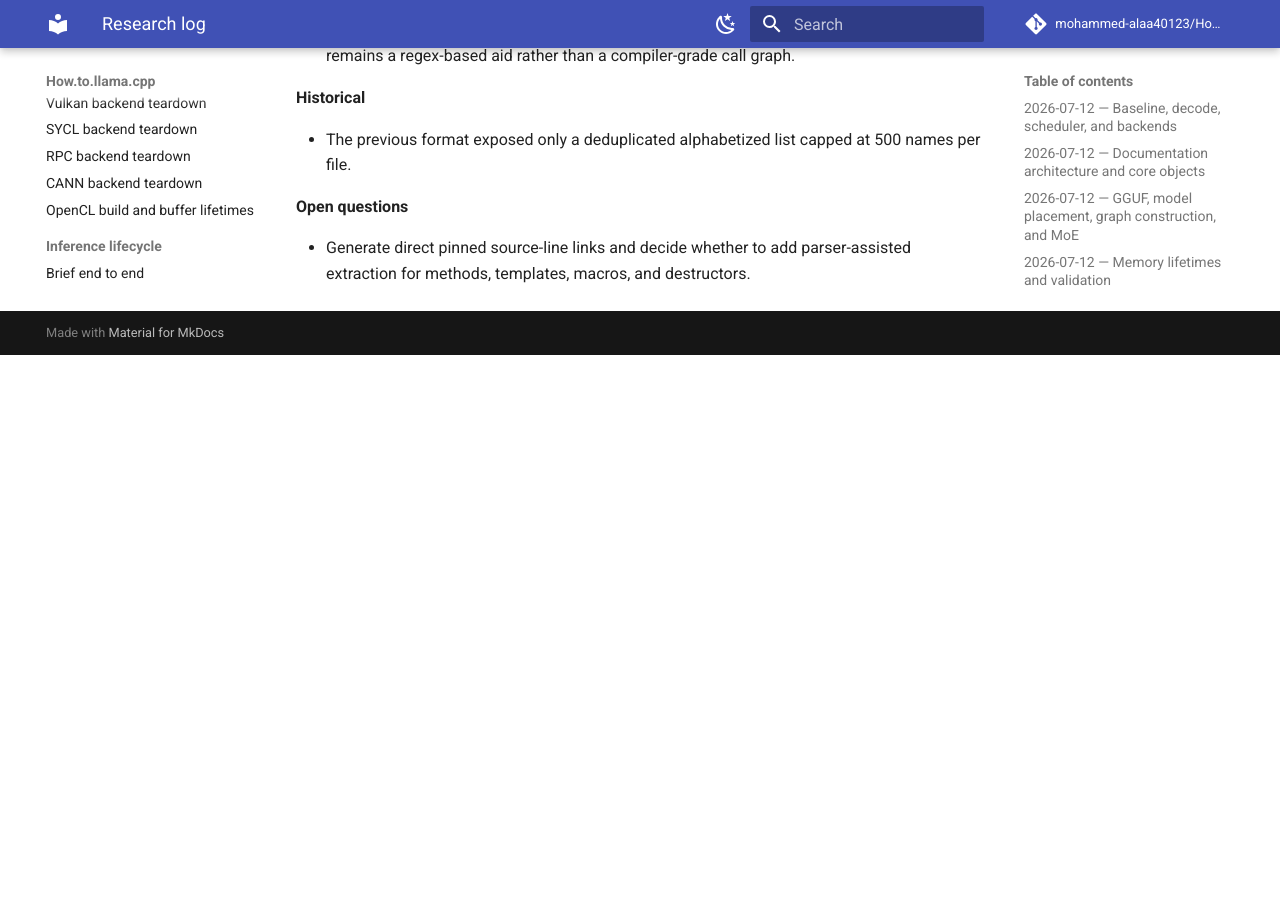
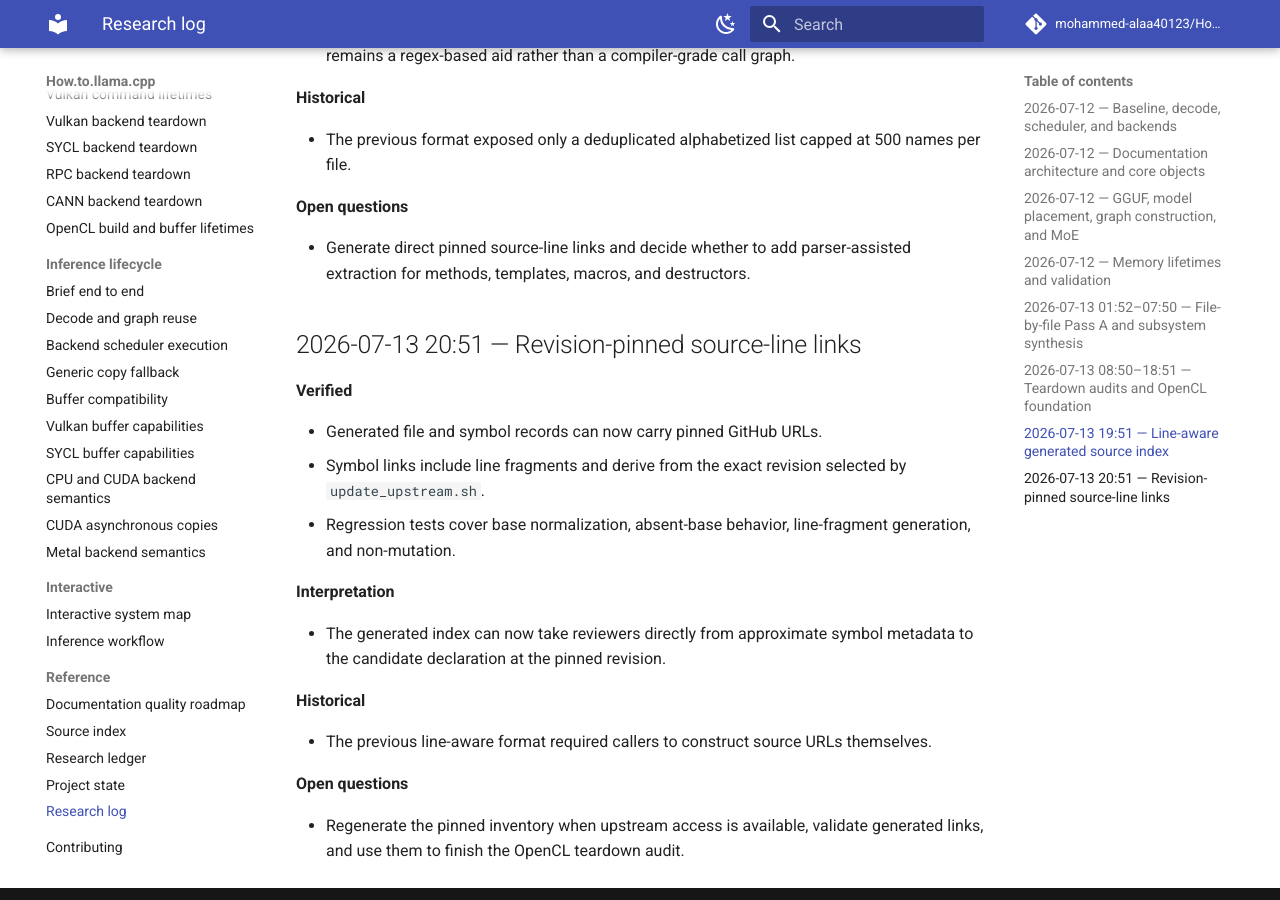
Before and after one commit to mohammed-alaa40123/How.to.llama.cpp, an MkDocs documentation site: the page built from docs/reference/research-log.md, in a window 1280 px wide and 900 px high, scrolled down 3041 px. Built offline with MkDocs 1.6.1 and Material for MkDocs 9.7.7, drawn with Linux system fonts in a browser that asks for light colours; comment, search, counter and statistics services are not loaded; before the commit the page ends 3396 px from its top, so only the background shows below that.

Commit message:
docs: log pinned source-link increment

```diff
--- a/docs/reference/research-log.md
+++ b/docs/reference/research-log.md
@@ -93,3 +93,23 @@ This is the concise chronological ledger. Detailed notes live under `logs/resear
 **Open questions**
 
 - Generate direct pinned source-line links and decide whether to add parser-assisted extraction for methods, templates, macros, and destructors.
+
+## 2026-07-13 20:51 — Revision-pinned source-line links
+
+**Verified**
+
+- Generated file and symbol records can now carry pinned GitHub URLs.
+- Symbol links include line fragments and derive from the exact revision selected by `update_upstream.sh`.
+- Regression tests cover base normalization, absent-base behavior, line-fragment generation, and non-mutation.
+
+**Interpretation**
+
+- The generated index can now take reviewers directly from approximate symbol metadata to the candidate declaration at the pinned revision.
+
+**Historical**
+
+- The previous line-aware format required callers to construct source URLs themselves.
+
+**Open questions**
+
+- Regenerate the pinned inventory when upstream access is available, validate generated links, and use them to finish the OpenCL teardown audit.
```
